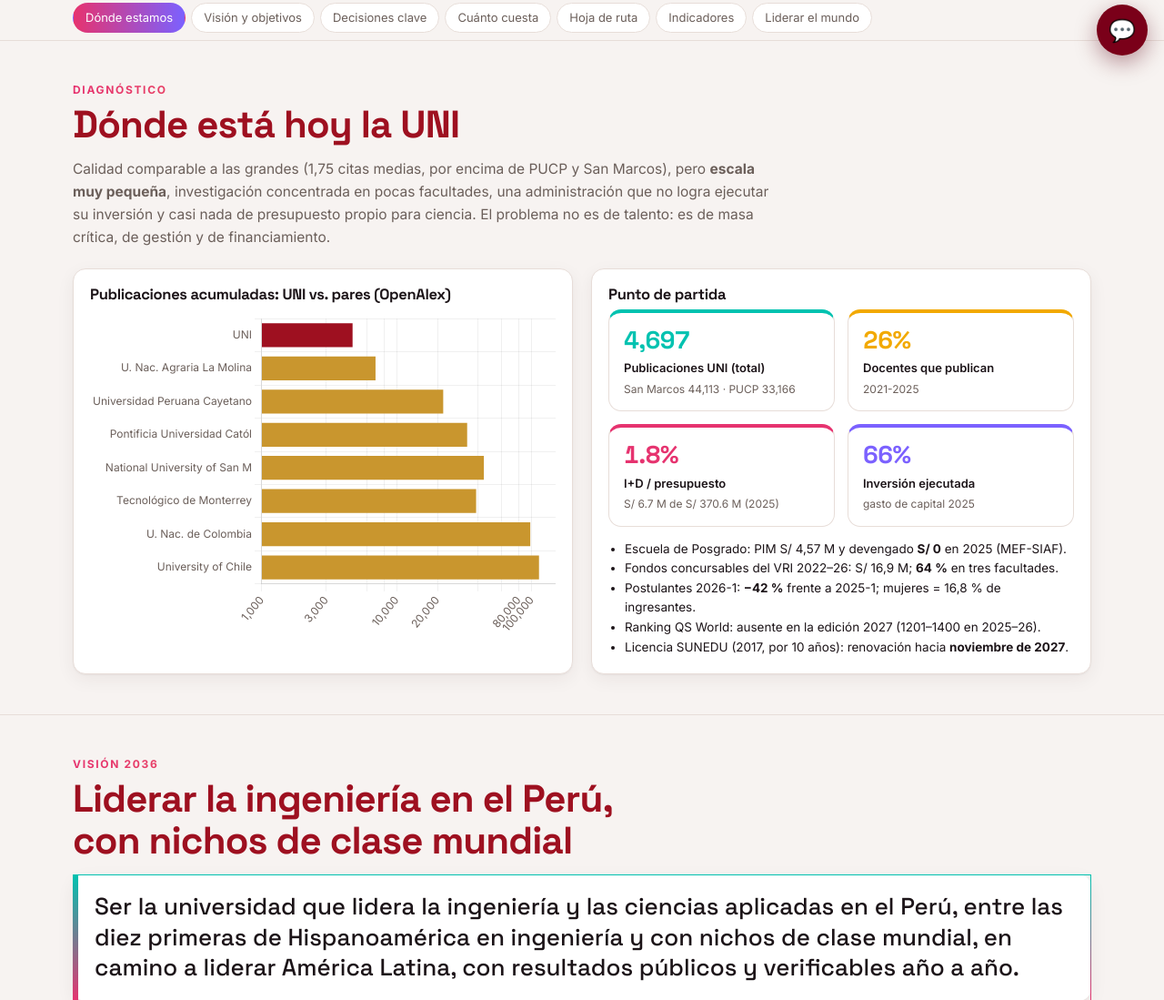
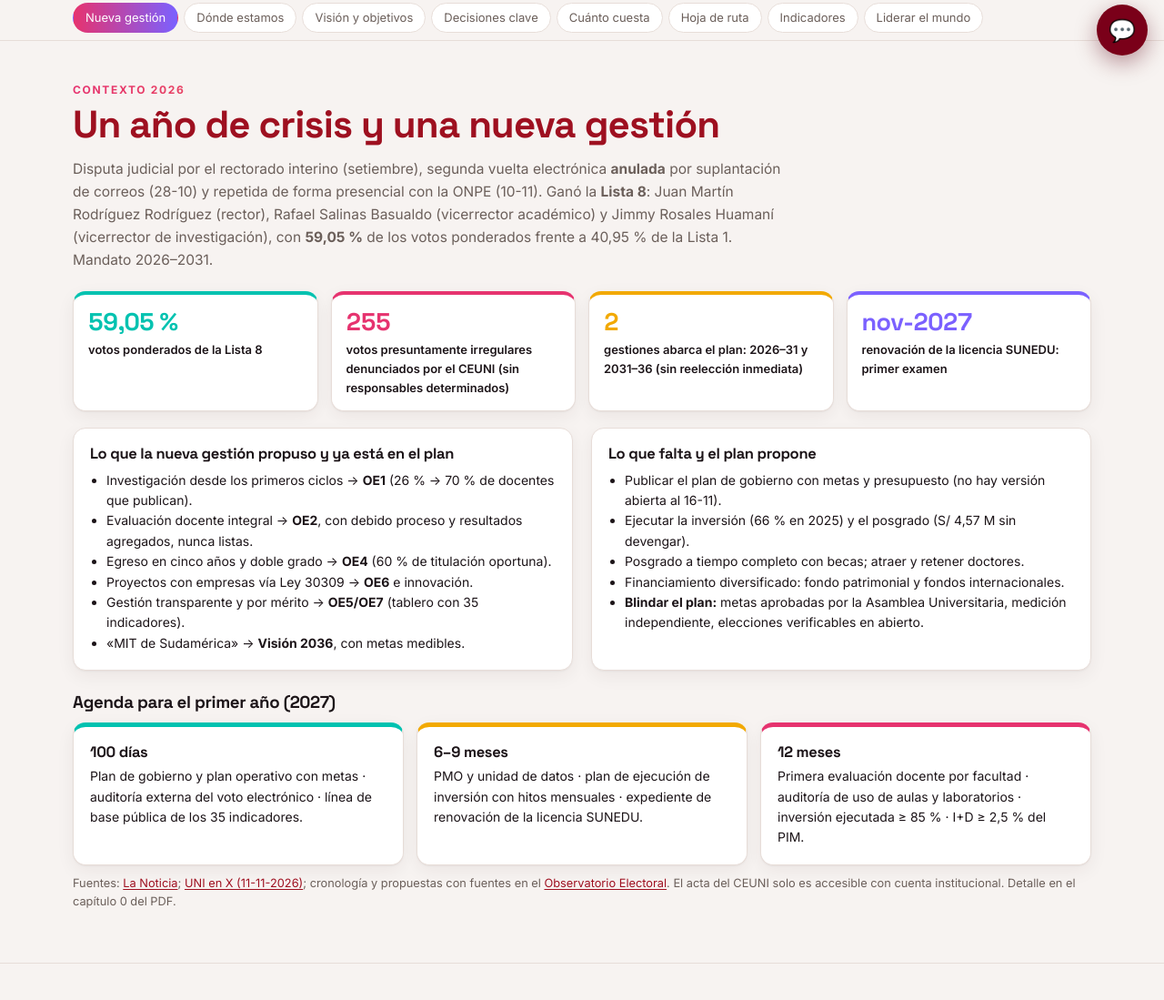
Before and after one commit to unimauro/observatorio-uni, a plain HTML site: page lider.html in a window 1280 px wide. Shown: the part 721-1820 px from the top of the page at 91% size. Drawn offline with nearby package versions, Linux system fonts and the light colour scheme.

Commit message:
UNI 2036 v1.1: capítulo 0 sobre la crisis de 2026 y la nueva gestión 2026-2031 (Lista 8), agenda del primer año, blindaje del plan; sección Nueva gestión en la página, OG actualizada y PDF de 95 páginas

```diff
--- a/assets/uni2036.css
+++ b/assets/uni2036.css
@@ -45,8 +45,8 @@ body[data-page="lider"] .eyebrow{font-family:var(--u-text);font-weight:700;lette
 /* ---------- tarjetas con color ---------- */
 body[data-page="lider"] .card{transition:transform .25s,box-shadow .25s,border-color .25s}
 body[data-page="lider"] .card:hover{transform:translateY(-3px);box-shadow:0 14px 34px rgba(60,0,40,.16)}
-#u36Obj .kpi,#u36Money .kpi,#lidKpis .kpi{border-top:4px solid var(--c,var(--u-pink))}
-#u36Obj .kpi .v,#u36Money .kpi .v,#lidKpis .kpi .v{color:var(--c,var(--u-pink))}
+#u36Obj .kpi,#u36Money .kpi,#lidKpis .kpi,#u36Gest .kpi{border-top:4px solid var(--c,var(--u-pink))}
+#u36Obj .kpi .v,#u36Money .kpi .v,#lidKpis .kpi .v,#u36Gest .kpi .v{color:var(--c,var(--u-pink))}
 #u36Dec .card{border-left:4px solid var(--c,var(--u-pink))}
 #u36Dec .card h3{font-size:18px}
 #u36Ruta .card{border-top:5px solid var(--c)}
--- a/lider.html
+++ b/lider.html
@@ -16,17 +16,17 @@
 <meta name="description" content="Plan estratégico UNI 2036: diagnóstico, estrategias, tácticas, remodelación de la gestión, 35 indicadores, hoja de ruta y escenarios de financiamiento. Descarga el PDF.">
 <link rel="canonical" href="https://unimauro.github.io/observatorio-uni/lider.html">
 <meta property="og:title" content="UNI 2036: cómo hacer que la UNI lidere">
-<meta property="og:description" content="Plan estratégico UNI 2036 con metas medibles, hoja de ruta y escenarios de financiamiento. PDF descargable.">
+<meta property="og:description" content="Plan estratégico UNI 2036, actualizado para la nueva gestión 2026–2031: agenda del primer año, metas medibles, hoja de ruta y financiamiento. PDF de 95 páginas.">
 <meta property="og:type" content="website">
 <meta property="og:url" content="https://unimauro.github.io/observatorio-uni/lider.html">
-<meta property="og:image" content="https://unimauro.github.io/observatorio-uni/assets/og-uni2036.png">
+<meta property="og:image" content="https://unimauro.github.io/observatorio-uni/assets/og-uni2036.png?v=20261116">
 <meta property="og:locale" content="es_PE">
 <meta property="og:site_name" content="Observatorio UNI">
 <meta property="og:image:width" content="1200">
 <meta property="og:image:height" content="630">
 <meta property="og:image:alt" content="UNI 2036: plan estratégico para que la UNI lidere">
 <meta name="twitter:card" content="summary_large_image">
-<meta name="twitter:image" content="https://unimauro.github.io/observatorio-uni/assets/og-uni2036.png">
+<meta name="twitter:image" content="https://unimauro.github.io/observatorio-uni/assets/og-uni2036.png?v=20261116">
 <meta name="theme-color" content="#5c0013">
 <link rel="icon" href="assets/favicon.svg">
 <link rel="preconnect" href="https://fonts.googleapis.com"><link rel="preconnect" href="https://fonts.gstatic.com" crossorigin>
@@ -71,11 +71,11 @@
   <span class="u36-blob b1"></span><span class="u36-blob b2"></span><span class="u36-blob b3"></span>
   <div class="wrap">
     <div class="crumbs"><a href="./">Inicio</a> / UNI 2036</div>
-    <div class="u36-tag" style="margin-top:14px"><i></i>Plan estratégico · propuesta abierta a debate</div>
+    <div class="u36-tag" style="margin-top:14px"><i></i>Plan estratégico · actualizado para la nueva gestión 2026–2031</div>
     <h1 class="u36-title">UNI 2036</h1>
     <p class="u36-sub">Cómo hacer que la UNI <b>lidere</b>: diagnóstico, referentes internacionales, estrategias, tácticas, remodelación de la gestión, indicadores, hoja de ruta y financiamiento 2026–2036.</p>
     <div class="u36-cta">
-      <a class="pri" href="docs/uni2036/UNI-2036.pdf" download>⬇ Descargar el plan (PDF, 92 págs.)</a>
+      <a class="pri" href="docs/uni2036/UNI-2036.pdf" download>⬇ Descargar el plan (PDF, 95 págs.)</a>
       <a class="sec" href="#ruta">Hoja de ruta</a>
       <a class="sec" href="#indicadores">35 indicadores</a>
     </div>
@@ -88,8 +88,46 @@
   </div>
 </header>
 <nav class="subnav" aria-label="Secciones de la página"><div class="wrap">
-  <a href="#hoy">Dónde estamos</a><a href="#vision">Visión y objetivos</a><a href="#decisiones">Decisiones clave</a><a href="#dinero">Cuánto cuesta</a><a href="#ruta">Hoja de ruta</a><a href="#indicadores">Indicadores</a><a href="#ambicion">Liderar el mundo</a>
+  <a href="#gestion">Nueva gestión</a><a href="#hoy">Dónde estamos</a><a href="#vision">Visión y objetivos</a><a href="#decisiones">Decisiones clave</a><a href="#dinero">Cuánto cuesta</a><a href="#ruta">Hoja de ruta</a><a href="#indicadores">Indicadores</a><a href="#ambicion">Liderar el mundo</a>
 </div></nav>
+
+<section id="gestion"><div class="wrap">
+  <div class="eyebrow">Contexto 2026</div>
+  <h2>Un año de crisis y una nueva gestión</h2>
+  <p class="lead">Disputa judicial por el rectorado interino (setiembre), segunda vuelta electrónica <strong>anulada</strong> por suplantación de correos (28-10) y repetida de forma presencial con la ONPE (10-11). Ganó la <strong>Lista 8</strong>: Juan Martín Rodríguez Rodríguez (rector), Rafael Salinas Basualdo (vicerrector académico) y Jimmy Rosales Huamaní (vicerrector de investigación), con <strong>59,05 %</strong> de los votos ponderados frente a 40,95 % de la Lista 1. Mandato 2026–2031.</p>
+  <div class="kpis" id="u36Gest" style="grid-template-columns:repeat(auto-fit,minmax(min(200px,100%),1fr))">
+    <div class="kpi" style="--c:var(--u-cyan)"><div class="v">59,05 %</div><div class="l">votos ponderados de la Lista 8</div></div>
+    <div class="kpi" style="--c:var(--u-pink)"><div class="v">255</div><div class="l">votos presuntamente irregulares denunciados por el CEUNI (sin responsables determinados)</div></div>
+    <div class="kpi" style="--c:var(--u-gold)"><div class="v">2</div><div class="l">gestiones abarca el plan: 2026–31 y 2031–36 (sin reelección inmediata)</div></div>
+    <div class="kpi" style="--c:var(--u-violet)"><div class="v">nov-2027</div><div class="l">renovación de la licencia SUNEDU: primer examen</div></div>
+  </div>
+  <div class="grid2" style="margin-top:18px">
+    <div class="card"><h3>Lo que la nueva gestión propuso y ya está en el plan</h3>
+      <ul style="font-size:14px;padding-left:18px;margin:8px 0 0">
+        <li>Investigación desde los primeros ciclos → <strong>OE1</strong> (26 % → 70 % de docentes que publican).</li>
+        <li>Evaluación docente integral → <strong>OE2</strong>, con debido proceso y resultados agregados, nunca listas.</li>
+        <li>Egreso en cinco años y doble grado → <strong>OE4</strong> (60 % de titulación oportuna).</li>
+        <li>Proyectos con empresas vía Ley 30309 → <strong>OE6</strong> e innovación.</li>
+        <li>Gestión transparente y por mérito → <strong>OE5/OE7</strong> (tablero con 35 indicadores).</li>
+        <li>«MIT de Sudamérica» → <strong>Visión 2036</strong>, con metas medibles.</li>
+      </ul></div>
+    <div class="card"><h3>Lo que falta y el plan propone</h3>
+      <ul style="font-size:14px;padding-left:18px;margin:8px 0 0">
+        <li>Publicar el plan de gobierno con metas y presupuesto (no hay versión abierta al 16-11).</li>
+        <li>Ejecutar la inversión (66 % en 2025) y el posgrado (S/ 4,57 M sin devengar).</li>
+        <li>Posgrado a tiempo completo con becas; atraer y retener doctores.</li>
+        <li>Financiamiento diversificado: fondo patrimonial y fondos internacionales.</li>
+        <li><strong>Blindar el plan:</strong> metas aprobadas por la Asamblea Universitaria, medición independiente, elecciones verificables en abierto.</li>
+      </ul></div>
+  </div>
+  <h3 style="margin-top:24px">Agenda para el primer año (2027)</h3>
+  <div style="display:grid;grid-template-columns:repeat(auto-fit,minmax(min(240px,100%),1fr));gap:14px;margin-top:10px" id="u36Agenda">
+    <div class="card" style="border-top:5px solid var(--u-cyan)"><h3>100 días</h3><p style="font-size:14px;margin:0">Plan de gobierno y plan operativo con metas · auditoría externa del voto electrónico · línea de base pública de los 35 indicadores.</p></div>
+    <div class="card" style="border-top:5px solid var(--u-gold)"><h3>6–9 meses</h3><p style="font-size:14px;margin:0">PMO y unidad de datos · plan de ejecución de inversión con hitos mensuales · expediente de renovación de la licencia SUNEDU.</p></div>
+    <div class="card" style="border-top:5px solid var(--u-pink)"><h3>12 meses</h3><p style="font-size:14px;margin:0">Primera evaluación docente por facultad · auditoría de uso de aulas y laboratorios · inversión ejecutada ≥ 85 % · I+D ≥ 2,5 % del PIM.</p></div>
+  </div>
+  <p class="note">Fuentes: <a href="https://lanoticia.com.pe/juan-martin-rodriguez-gana-el-rectorado-de-la-uni-y-promete-recuperar-el-prestigio-academico-de-la-universidad/" target="_blank" rel="noopener">La Noticia</a>; <a href="https://x.com/UNIoficial/status/2120612321907343764" target="_blank" rel="noopener">UNI en X (11-11-2026)</a>; cronología y propuestas con fuentes en el <a href="https://unimauro.github.io/observatorio-electoral-uni/" target="_blank" rel="noopener">Observatorio Electoral</a>. El acta del CEUNI solo es accesible con cuenta institucional. Detalle en el capítulo 0 del PDF.</p>
+</div></section>
 
 <section id="hoy"><div class="wrap">
   <div class="eyebrow">Diagnóstico</div>
```
Also changed, not shown: acerca.html (+1 -1 lines), data/uni2036.json (+1 -1 lines), assets/og-uni2036.png, 4 other files.
